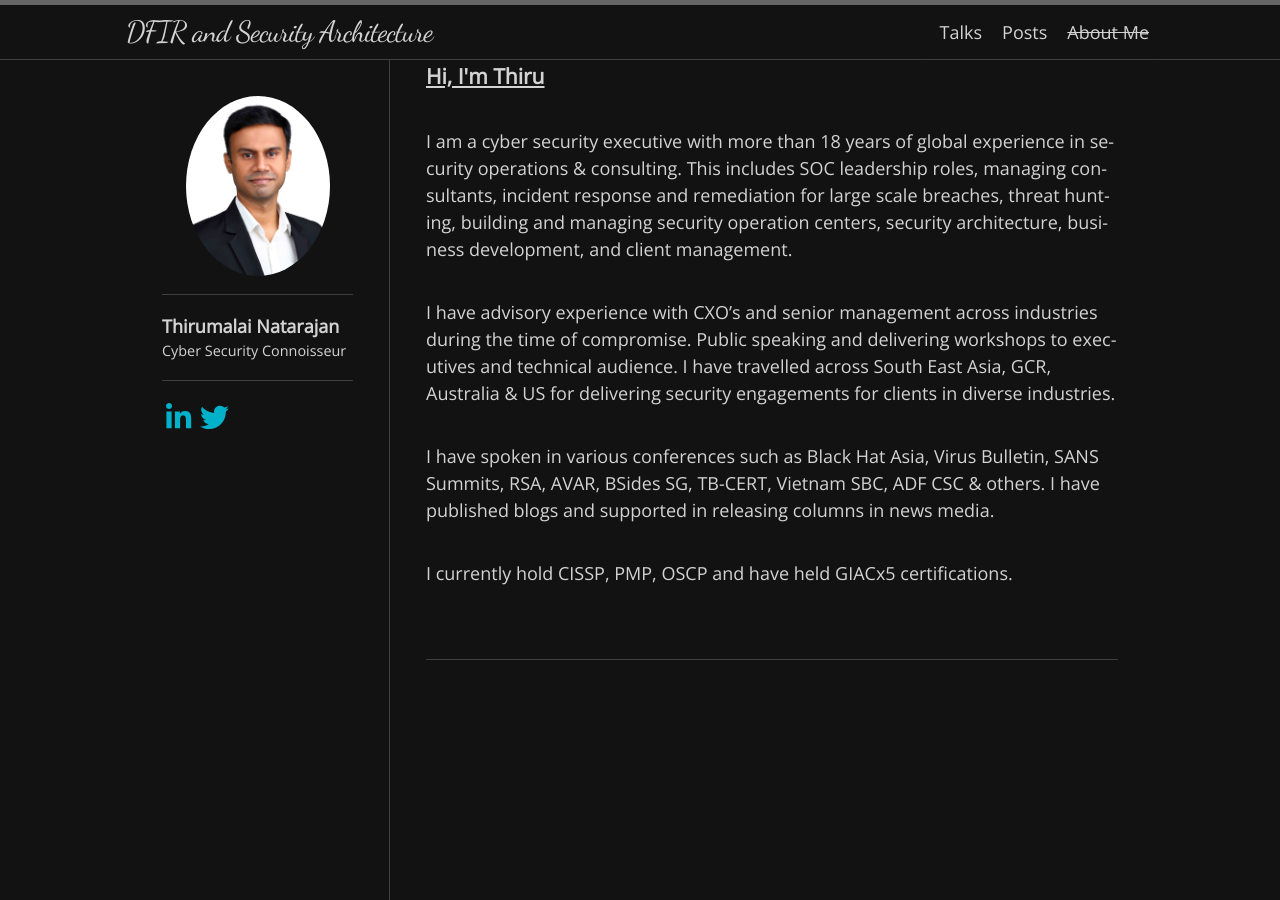
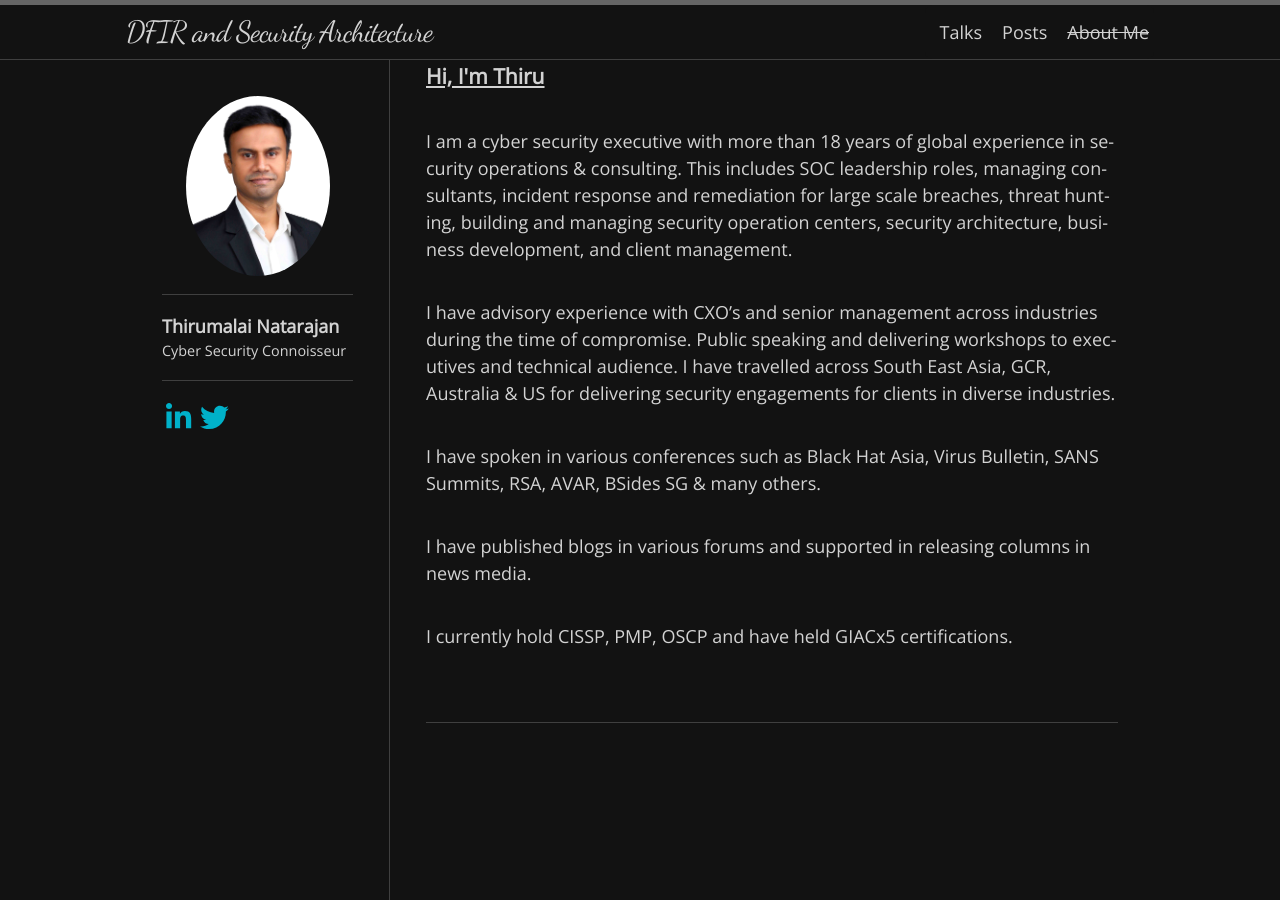
Before and after one commit to Th1ru-M/th1ru-m.github.io, a Jekyll site: the page built from AboutMe.md, in a window 1280 px wide. Built offline with Jekyll 4.4.1, drawn with Linux system fonts in a browser that asks for light colours; nearby versions of some CDN libraries; some web fonts are replaced.

Commit message:
Update AboutMe.md

```diff
--- a/AboutMe.md
+++ b/AboutMe.md
@@ -9,6 +9,8 @@ I am a cyber security executive with more than 18 years of global experience in
 
 I have advisory experience with CXO's and senior management across industries during the time of compromise. Public speaking and delivering workshops to executives and technical audience. I have travelled across South East Asia, GCR, Australia & US for delivering security engagements for clients in diverse industries.
 
-I have spoken in various conferences such as Black Hat Asia, Virus Bulletin, SANS Summits, RSA, AVAR, BSides SG, TB-CERT, Vietnam SBC, ADF CSC & others. I have published blogs and supported in releasing columns in news media.
+I have spoken in various conferences such as Black Hat Asia, Virus Bulletin, SANS Summits, RSA, AVAR, BSides SG & many others.
+
+I have published blogs in various forums and supported in releasing columns in news media.
 
 I currently hold CISSP, PMP, OSCP and have held GIACx5 certifications.
```
